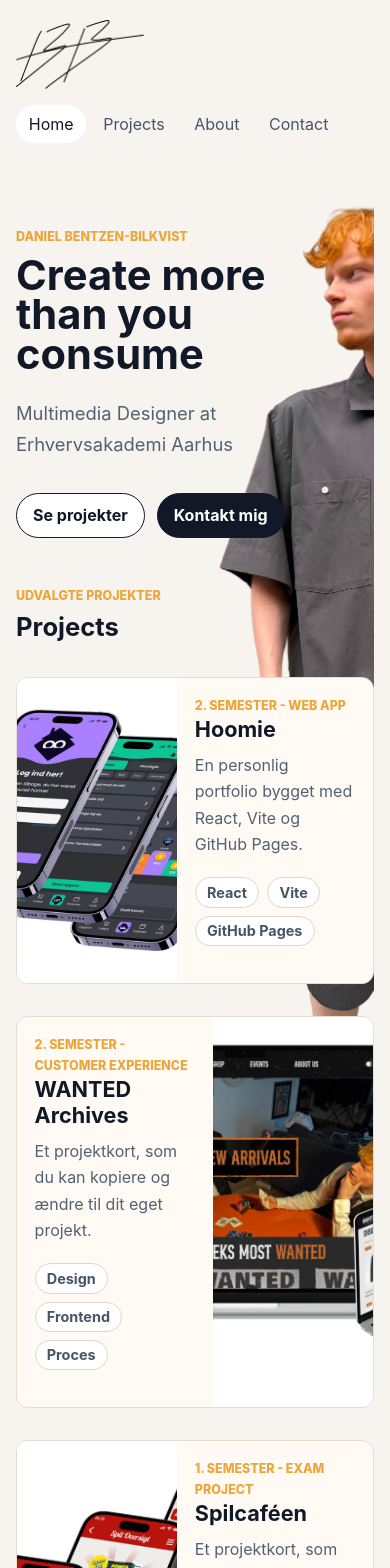
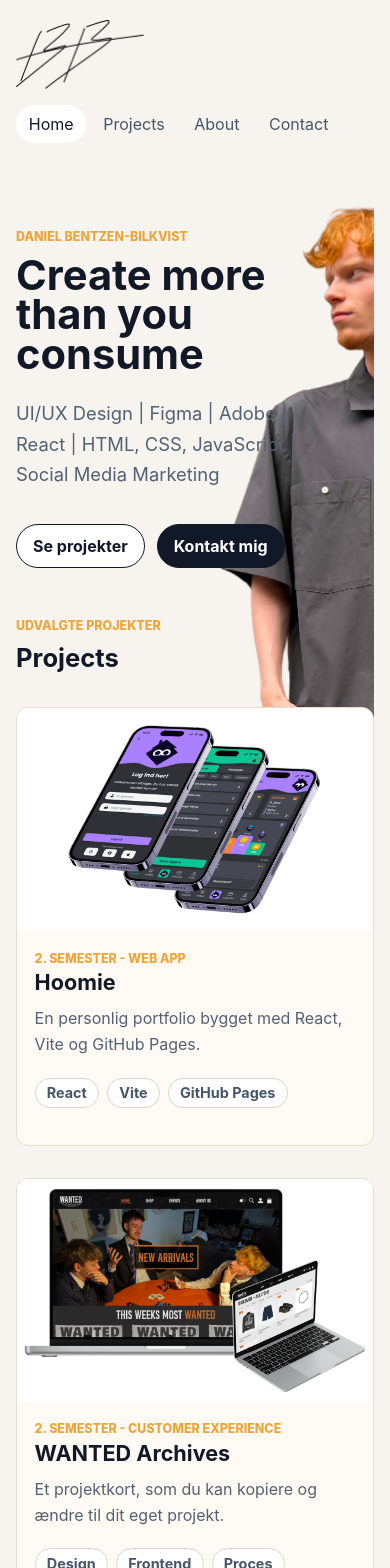
Before and after one commit to danielbilkvist/danielbilkvist.github.io, a React (Vite) app: page / in a window 390 px wide. Shown: the top 1568 px of the page. Built offline with nearby package versions, Linux system fonts and the light colour scheme.

Commit message:
Small changes

```diff
--- a/src/components/Navbar.jsx
+++ b/src/components/Navbar.jsx
@@ -1,4 +1,5 @@
 import { NavLink } from "react-router";
+import {useState} from "react";
 
 function Navbar() {
   return (
--- a/src/index.css
+++ b/src/index.css
@@ -41,6 +41,9 @@ textarea {
   width: min(100% - 2rem, 1120px);
   margin: 0 auto;
   padding: 1.25rem 0;
+  position: sticky;
+  top: 0;
+  z-index: 10;
 }
 
 .brand {
@@ -255,8 +258,15 @@ p {
   text-decoration: none;
 }
 
+@media (max-width: 720px) {
+  .project-card {
+    flex-direction: column;
+  }
+}
+
 .project-card:hover {
-  transform: translateY(-0.25rem);
+  transform: scale(1.01);
+  transition: transform 0.1s ease-in-out;
 }
 
 .project-card:nth-child(even) {
@@ -264,11 +274,24 @@ p {
   justify-content: space-between;
 }
 
+@media (max-width: 720px) {
+  .project-card:nth-child(even) {
+    flex-direction: column;
+  }
+}
+
 .project-card img {
   width: 45%;
   height: auto;
   aspect-ratio: 16 / 10;
   object-fit: cover;
+}
+
+@media (max-width: 720px) {
+  .project-card img {
+    width: 100%;
+    aspect-ratio: 16 / 10;
+  }
 }
 
 .project-card-content {
--- a/src/pages/HomePage.jsx
+++ b/src/pages/HomePage.jsx
@@ -11,7 +11,7 @@ function HomePage() {
           <p className="eyebrow">Daniel Bentzen-Bilkvist</p>
           <h1>Create more than you consume</h1>
           <p className="hero-text">
-            Multimedia Designer at Erhvervsakademi Aarhus
+            UI/UX Design | Figma | Adobe | React | HTML, CSS, JavaScript | Social Media Marketing
           </p>
           <div className="actions">
             <Link className="button" to="/projects">
```
